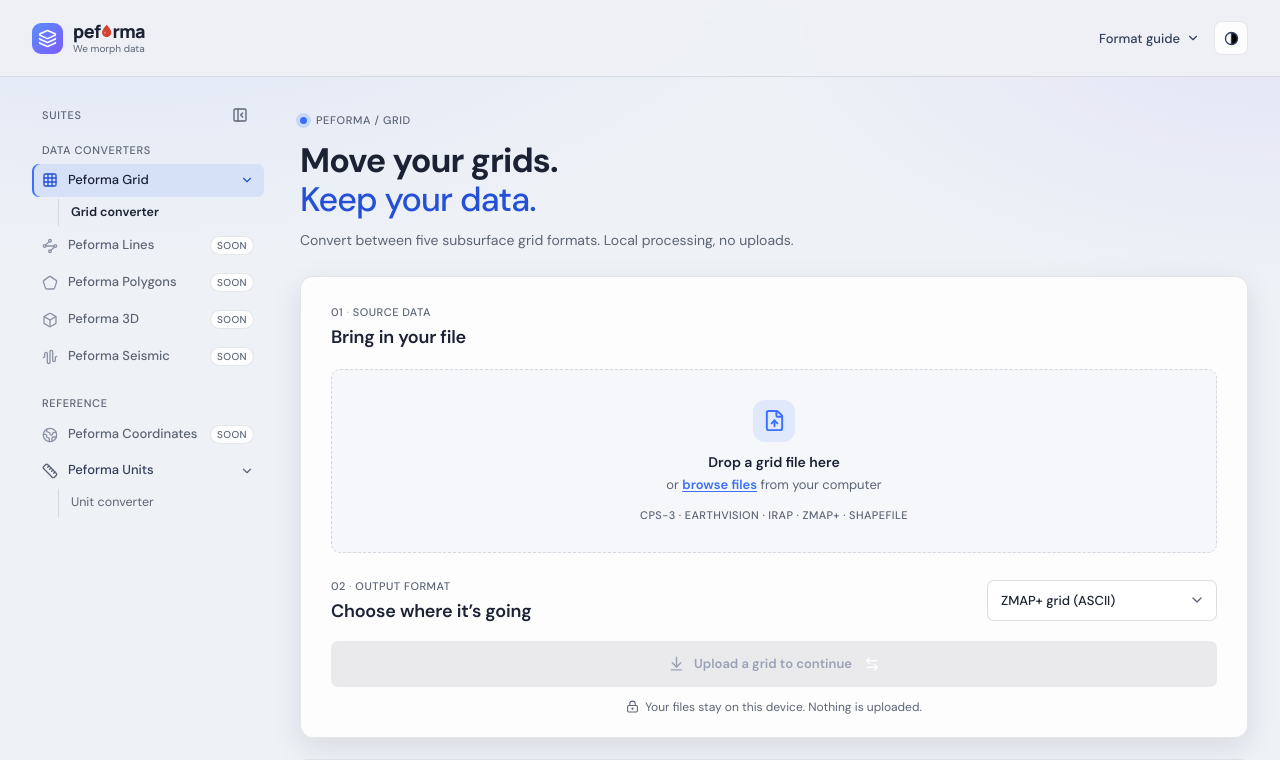
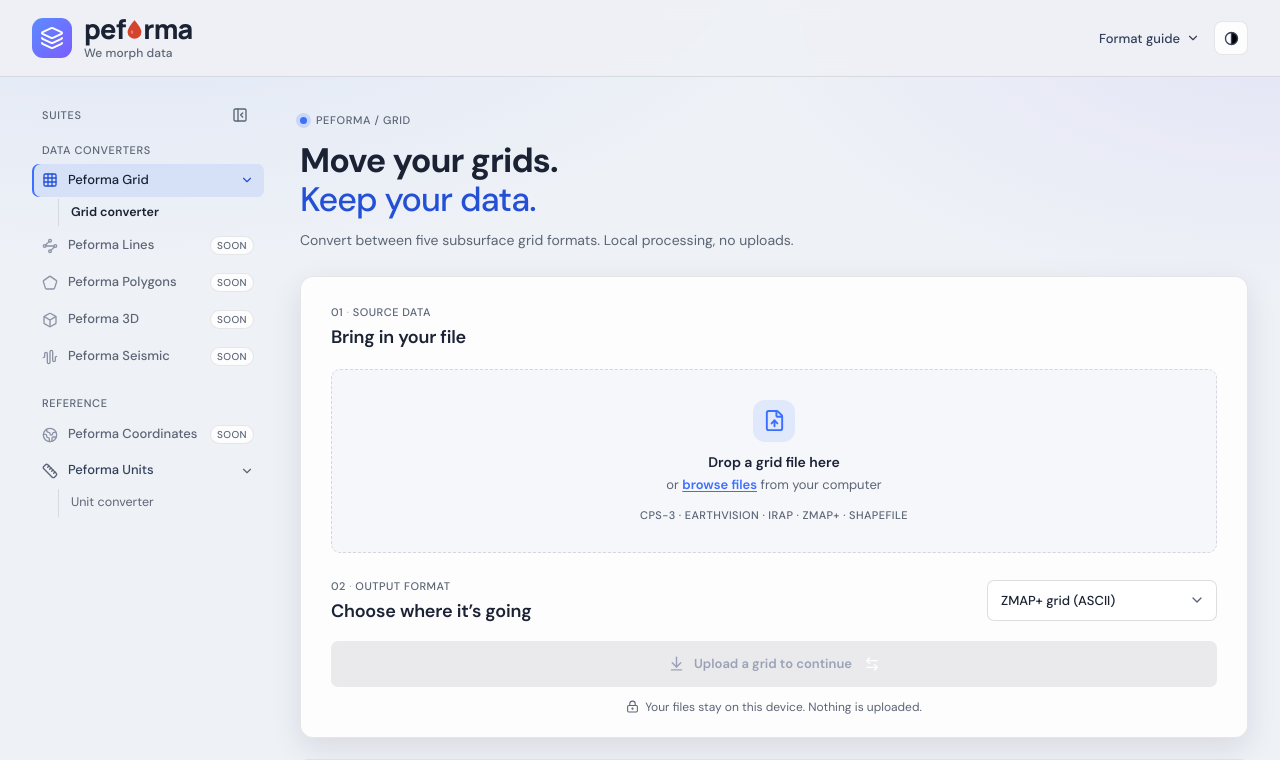
Before and after one commit to marcuz-apl/peforma, a React (Vite) app: page / in a window 1280 px wide. Shown: the top 760 px of the page. Built offline with nearby package versions, Linux system fonts and the light colour scheme.

Commit message:
v0.1.9+2611087 fix: enlarge header brand wordmark to 1.5x and make slogan more readable

```diff
--- a/src/main.jsx
+++ b/src/main.jsx
@@ -575,7 +575,7 @@ function SiteHeader({ drawerOpen, onOpen, menuRef, onGuide, route, themePref, re
     <header className="site-header">
       <div className="topbar shell">
         <a className="brand" href={`#${route}`} aria-label={`Peforma ${tool} home`}>
-          <span className="brand-icon"><Layers3 size={19} aria-hidden="true" /></span>
+          <span className="brand-icon"><Layers3 size={24} aria-hidden="true" /></span>
           <span className="brand-text">
             <Wordmark />
             <span className="brand-slogan">We morph data</span>
--- a/src/style.css
+++ b/src/style.css
@@ -218,18 +218,18 @@ ul { list-style: none; margin: 0; padding: 0; }
 .brand {
   display: flex;
   align-items: center;
-  gap: 10px;
+  gap: 12px;
   color: var(--ink);
   text-decoration: none;
-  font: 800 18px Manrope, sans-serif;
-  letter-spacing: -.6px;
+  font: 800 27px Manrope, sans-serif;
+  letter-spacing: -.8px;
 }
 .brand-icon {
   display: grid;
   place-items: center;
-  width: 31px;
-  height: 31px;
-  border-radius: 9px;
+  width: 40px;
+  height: 40px;
+  border-radius: 11px;
   background: var(--brand-bg);
   color: var(--brand-ink);
 }
@@ -240,10 +240,10 @@ ul { list-style: none; margin: 0; padding: 0; }
   line-height: 1;
 }
 .brand-slogan {
-  margin-top: 3px;
+  margin-top: 4px;
   color: var(--muted);
-  font: 400 10px/1.2 var(--font);
-  letter-spacing: 0;
+  font: 500 12px/1.2 var(--font);
+  letter-spacing: .1px;
 }
 .wordmark {
   display: inline-flex;
```
Also changed, not shown: 1 other file (tests, documents, lock files or other folders).
